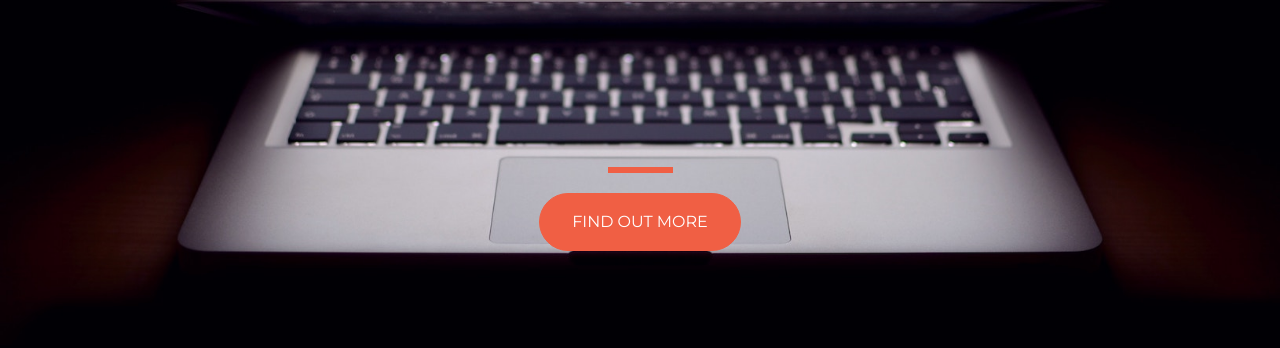
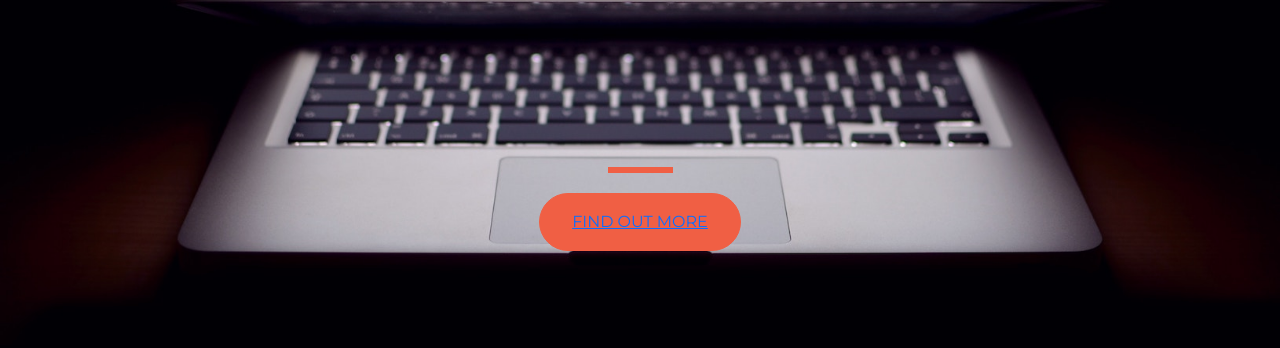
Before and after one commit to aurora-tw/aurora-test, a plain HTML site: page index.html in a window 1280 px wide. Shown: the part 314-662 px from the top of the page. Drawn offline with nearby package versions, Linux system fonts and the light colour scheme.

Commit message:
add action for a button

```diff
--- a/index.html
+++ b/index.html
@@ -1,5 +1,5 @@
 <!DOCTYPE html>
-<html>
+<html lang="en">
   <head>
     <title>Startup</title>
     <!-- Required meta tags -->
@@ -25,7 +25,7 @@
         <div class="buffer col-12"></div>
       <section class="text-center col-12">
         <hr>
-        <button type="button" class="btn btn-primary btn-xl">Find out more</button>
+        <button type="button" class="btn btn-primary btn-xl"><a href="https://mailchi.mp/4086144d23c6/aurora">Find out more</a></button>
       </section>
     </div>
     </div>
```
